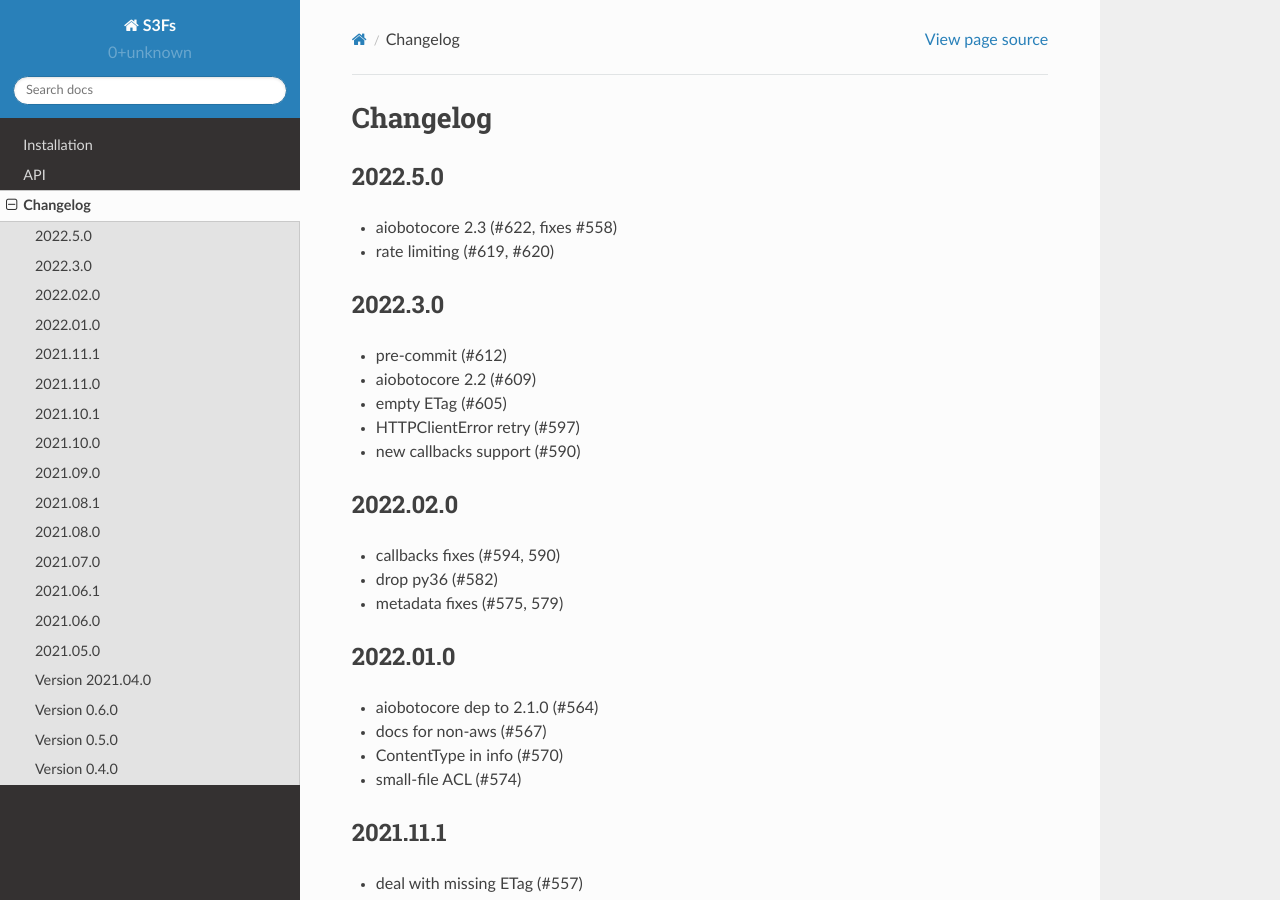
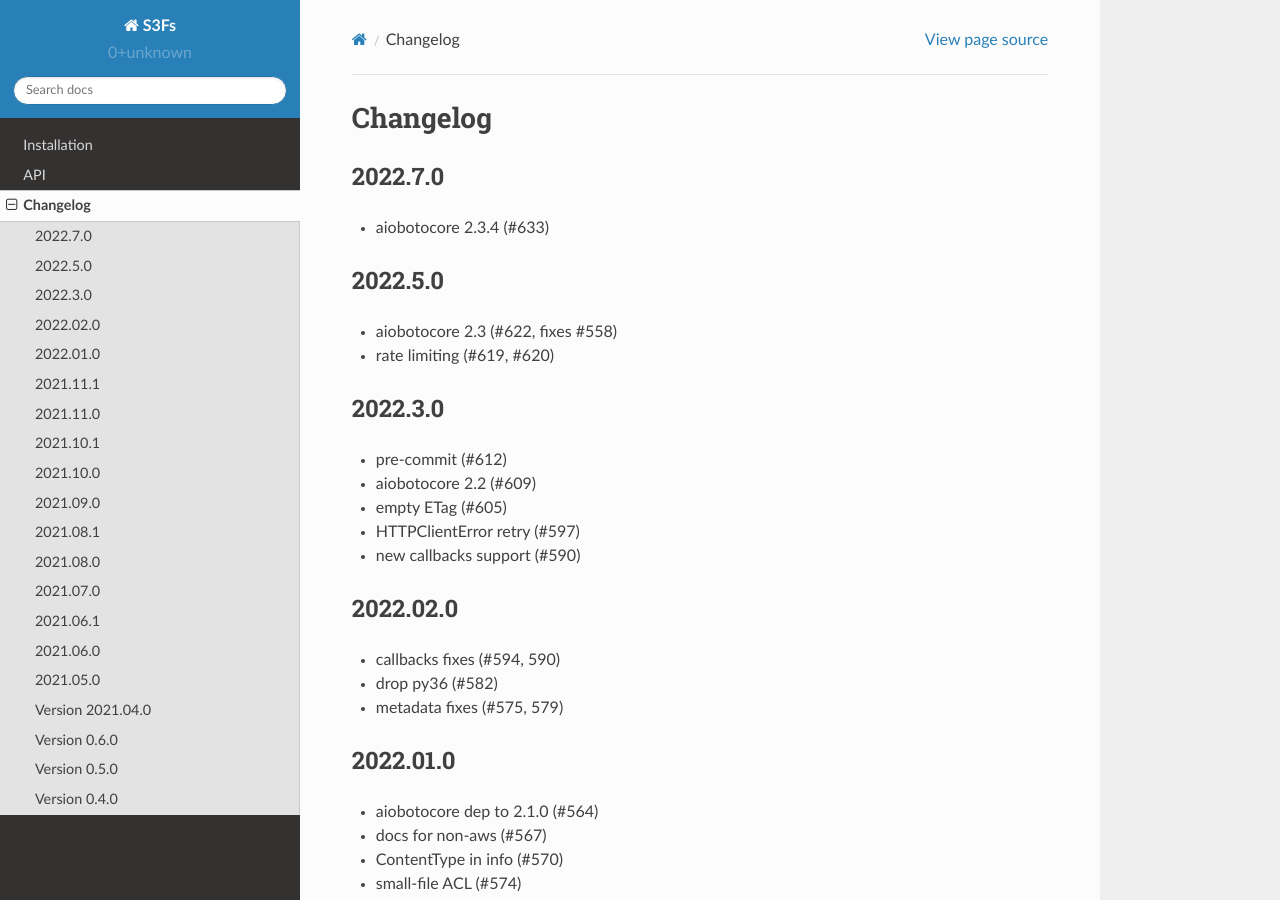
Before and after one commit to zarr-developers/s3fs, a Sphinx documentation site: the page built from docs/source/changelog.rst, in a window 1280 px wide and 900 px high. Built offline with Sphinx 7.4.7 and the Read the Docs theme 2.0.0, drawn with Linux system fonts in a browser that asks for light colours.

Commit message:
bump deps (#633)
* bump deps

* change py runs

* pin werkzeug

https://github.com/dask/dask/pull/9325

* changelog

```diff
--- a/docs/source/changelog.rst
+++ b/docs/source/changelog.rst
@@ -1,5 +1,11 @@
 Changelog
 =========
+
+2022.7.0
+--------
+
+- aiobotocore 2.3.4 (#633)
+
 
 2022.5.0
 --------
--- a/requirements.txt
+++ b/requirements.txt
@@ -1,3 +1,3 @@
-aiobotocore~=2.3.0
-fsspec==2022.5.0
-aiohttp<=4
+aiobotocore~=2.3.4
+fsspec==2022.7.0
+aiohttp
```
Also changed, not shown: 1 other file.
